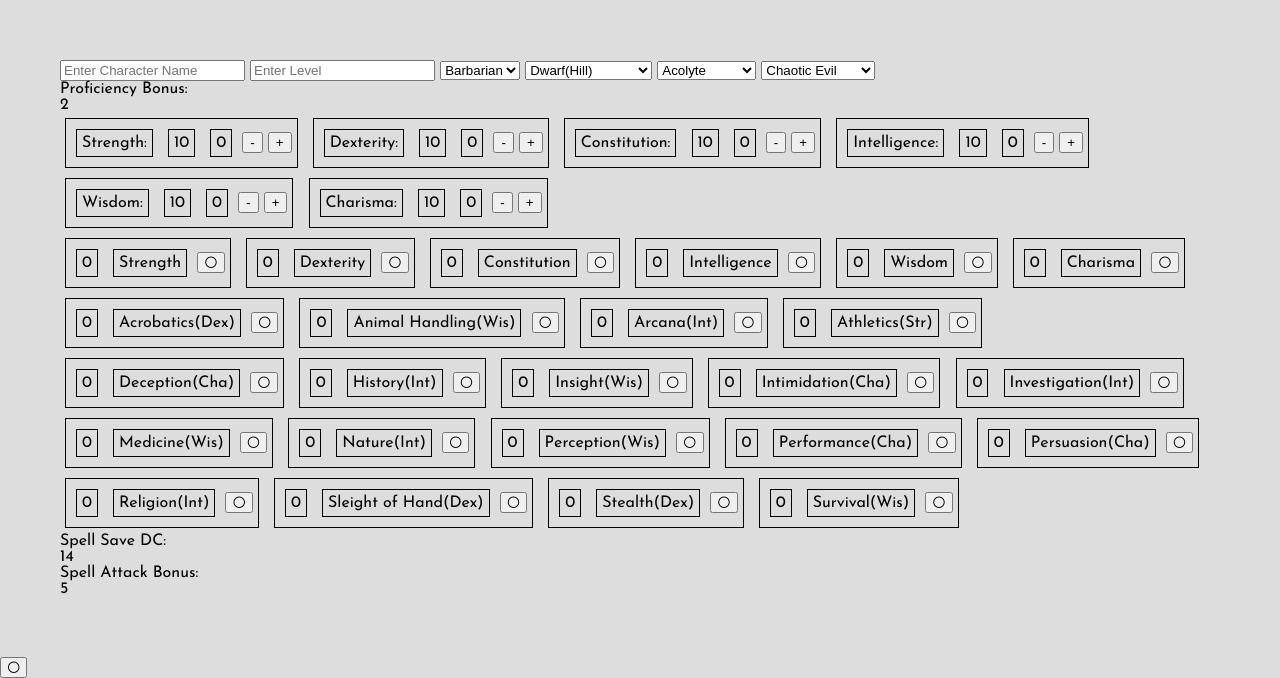
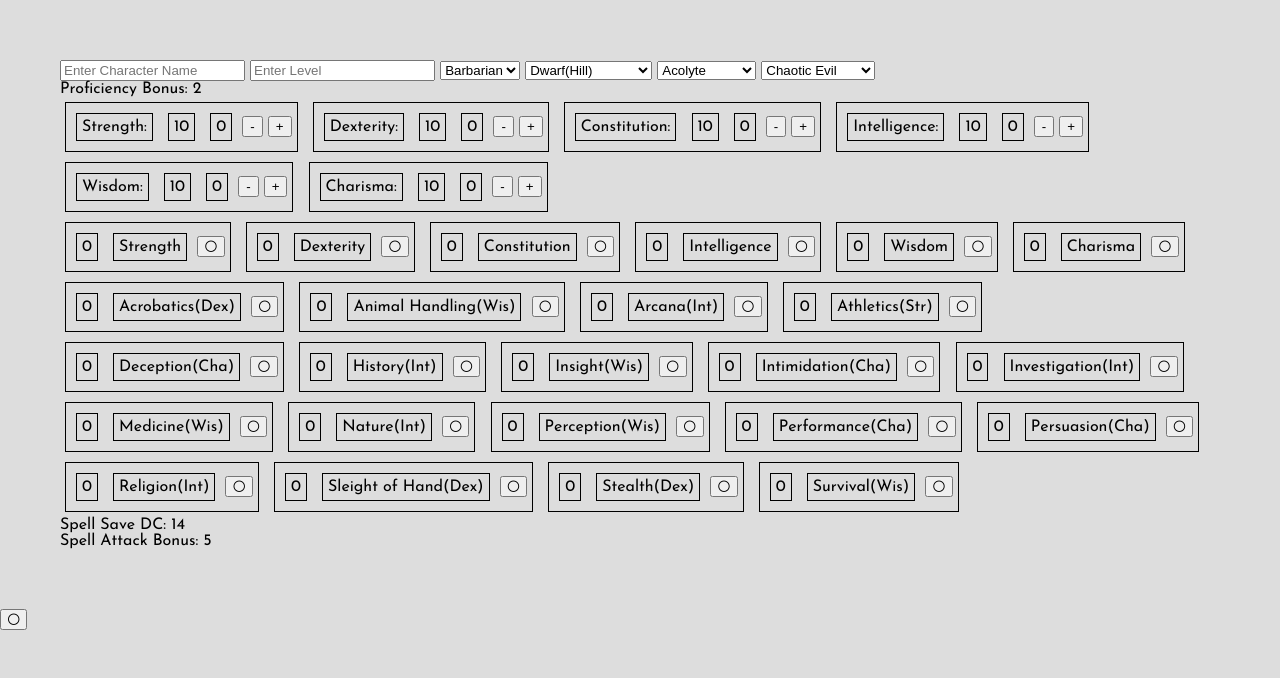
Before and after one commit to Ellie-Anna-Evans/dndcharactersheet, a web app: file public/chSheet.html in a window 1280 px wide. Shown: the part 134-812 px from the top of the page. After the commit the page ends 764 px from the top, so only its background shows below. Run offline with its HTML, style and script files only (its server is not run), Linux system fonts and the light colour scheme; some libraries are stand-ins or nearby versions; some web fonts are replaced.

Commit message:
aligned numbers, other stat alignment WIP still

```diff
--- a/public/style.css
+++ b/public/style.css
@@ -34,10 +34,6 @@
 	background-color: #8b0000;
 }
 
-header{
-
-}
-
 body{
 	background-color: #dddddd;
 	margin: 0;
@@ -55,7 +51,9 @@ main{
 #charInfo #background{}
 #charInfo #alignment{}
 #charInfo #proficieny{}
-#charInfo #profStat{}
+#charInfo #profStat{
+	display: inline-block;
+}
 
 .stats div {
 	display: inline-block;
@@ -89,6 +87,10 @@ main{
 #skills .description{}
 #skills .toggle-proficiency{}
 
-#spellDC{}
+#spellDCStat{
+	display: inline-block;
+}
 
-#spellAtkBonus{}
+#spellAtkBonusStat{
+	display: inline-block;
+}
```
